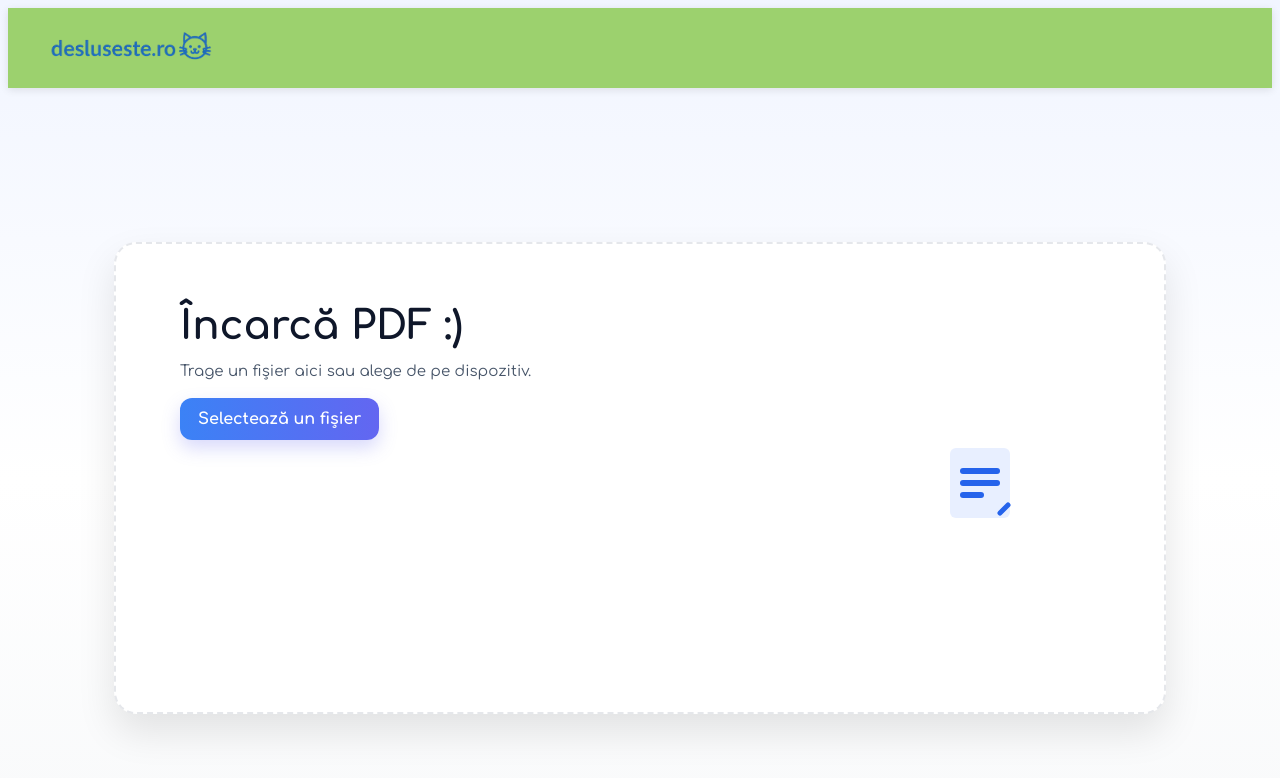
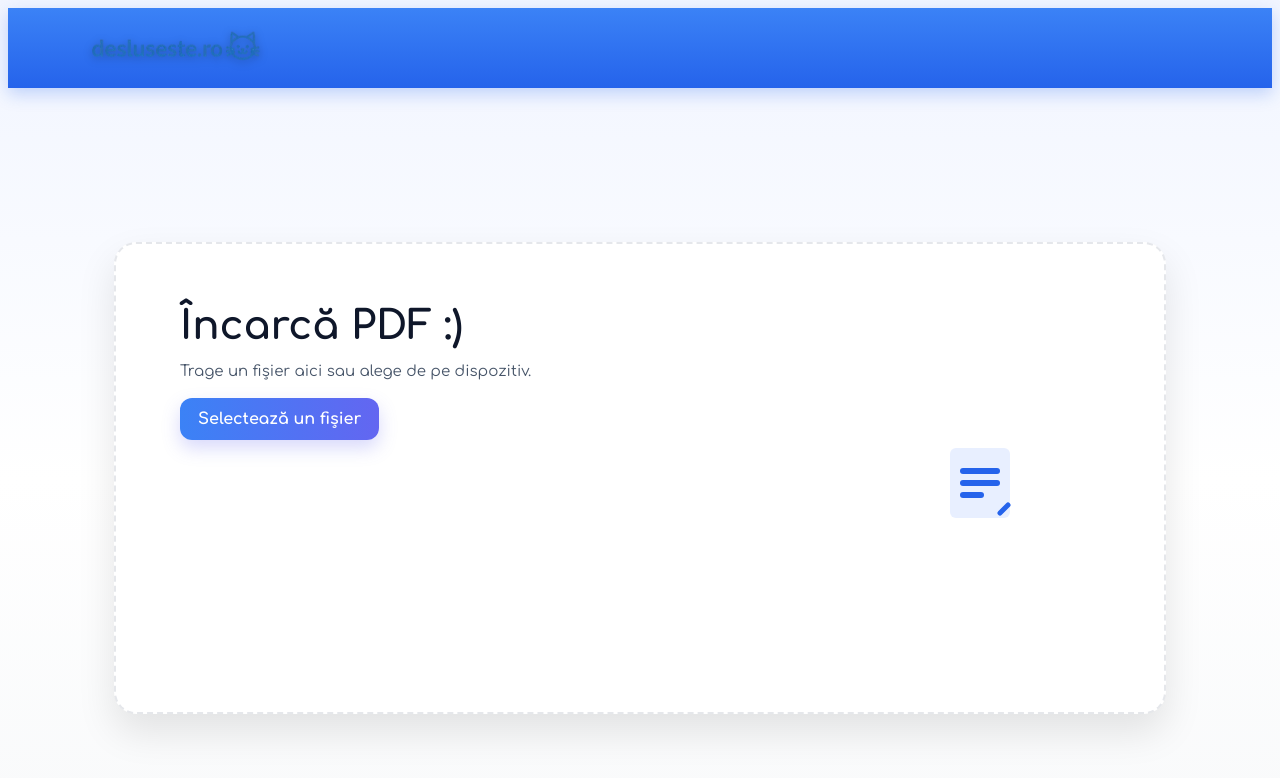
Before and after one commit to aylime31/desluseste.ro, a Next.js app in the folder desluseste-frontend/: page / in a window 1280 px wide. Shown: the top 778 px of the page. Built offline with nearby package versions, Linux system fonts and the light colour scheme.

Commit message:
ajustari aspect :)

```diff
--- a/desluseste-frontend/app/globals.css
+++ b/desluseste-frontend/app/globals.css
@@ -242,3 +242,39 @@ body{
     justify-content: flex-end;
   }
 }
+/* ===== HEADER modern, cu gradient și umbră ===== */
+.hero-blue{
+  position: sticky;             /* rămâne sus când derulezi */
+  top: 0;
+  z-index: 50;
+  background: linear-gradient(180deg, #3b82f6 0%, #2563eb 100%); /* albastru → royal */
+  box-shadow: 0 6px 16px rgba(37, 99, 235, 0.25);
+}
+
+/* container interior — centrează conținutul pe orizontală și verticală */
+.header-container{
+  height: 72px;                 /* înalt, dar nu masiv */
+  max-width: 1120px;
+  margin: 0 auto;
+  padding: 0 16px;
+  display: flex;
+  align-items: center;
+  justify-content: flex-start;  /* logo în stânga */
+  gap: 12px;
+}
+
+/* imaginea de logo — mereu clară și bine încadrată */
+.site-logo{
+  height: 44px;                 /* controlăm înălțimea; lățimea se ajustează automat */
+  width: auto;
+  display: block;
+  object-fit: contain;
+  image-rendering: -webkit-optimize-contrast;
+  filter: drop-shadow(0 2px 4px rgba(0,0,0,.25));  /* subtil, pentru contrast pe fundal */
+  will-change: transform;       /* mai smooth pe GPU */
+}
+
+@media (max-width: 640px){
+  .header-container{ height: 64px; }
+  .site-logo{ height: 36px; }
+}
```
